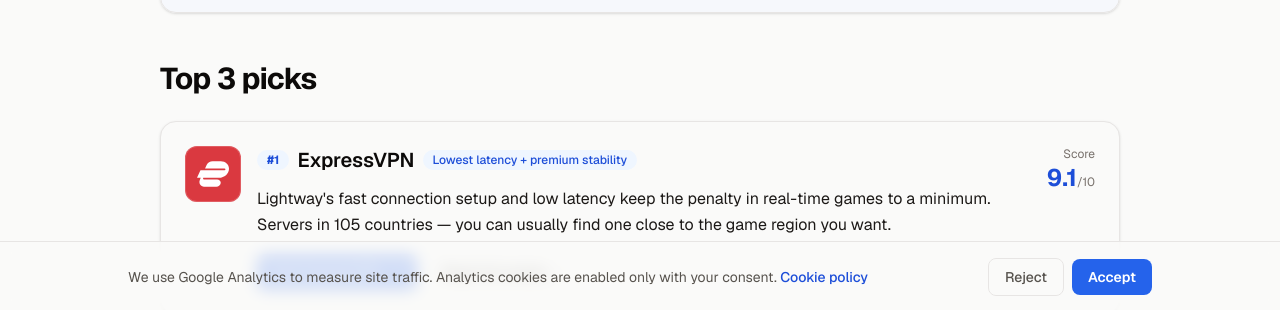
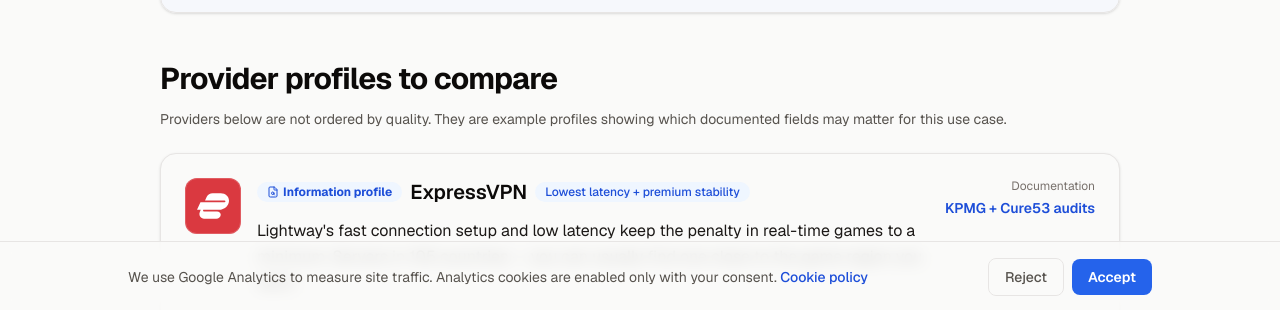
Before and after one commit to atpsec/vpncompaire, a Next.js app: page /en/en-iyi/oyun in a window 1280 px wide. Shown: the part 488-798 px from the top of the page. Built offline with nearby package versions, Linux system fonts and the light colour scheme; no server answers.

Commit message:
Remove rankings and scores from use-case guidance cards

```diff
--- a/src/components/use-case/use-case-page.tsx
+++ b/src/components/use-case/use-case-page.tsx
@@ -1,4 +1,4 @@
-import { ArrowRight, ShieldCheck } from "lucide-react";
+import { ArrowRight, ShieldCheck, FileSearch } from "lucide-react";
 import type { LucideIcon } from "lucide-react";
 import { useLocale, useTranslations } from "next-intl";
 import { Link } from "@/i18n/routing";
@@ -11,6 +11,7 @@ import { JsonLd } from "@/components/seo/json-ld";
 import { breadcrumbSchema, faqSchema } from "@/lib/seo";
 import { getProduct } from "@/data/products";
 import type { Locale } from "@/lib/site";
+import { referenceCopy } from "@/lib/reference-copy";
 
 export type UseCasePick = {
   slug: string;
@@ -33,6 +34,30 @@ export type UseCasePageProps = {
   relatedLinks: { label: string; href: string }[];
 };
 
+const LABELS = {
+  tr: {
+    profilesHeading: "Karşılaştırılabilecek sağlayıcı profilleri",
+    documentation: "Belgelendirme",
+    profile: "Bilgi profili",
+    official: "Resmi kaynağı kontrol et",
+    note: "Aşağıdaki sağlayıcılar kalite sırasına göre listelenmez. Hangi özelliklerin kullanım senaryonuzla ilişkili olduğunu göstermek için örnek profiller olarak sunulur.",
+  },
+  en: {
+    profilesHeading: "Provider profiles to compare",
+    documentation: "Documentation",
+    profile: "Information profile",
+    official: "Check official source",
+    note: "Providers below are not ordered by quality. They are example profiles showing which documented fields may matter for this use case.",
+  },
+  de: {
+    profilesHeading: "Anbieterprofile zum Vergleichen",
+    documentation: "Dokumentation",
+    profile: "Informationsprofil",
+    official: "Offizielle Quelle prüfen",
+    note: "Die Anbieter unten sind nicht nach Qualität geordnet. Sie dienen als Beispielprofile dafür, welche dokumentierten Merkmale für diesen Anwendungsfall relevant sein können.",
+  },
+} as const;
+
 export function UseCasePage({
   slug,
   title,
@@ -46,7 +71,10 @@ export function UseCasePage({
   relatedLinks,
 }: UseCasePageProps) {
   const t = useTranslations("useCase");
-  const locale = useLocale() as Locale;
+  const rawLocale = useLocale();
+  const locale: Locale = rawLocale === "en" || rawLocale === "de" ? rawLocale : "tr";
+  const labels = LABELS[locale];
+  const ref = referenceCopy(locale);
 
   return (
     <>
@@ -64,23 +92,13 @@ export function UseCasePage({
 
       <Container size="md" className="py-12 sm:py-16">
         <p className="text-sm text-ink-muted">
-          <Link href="/" className="hover:text-ink">
-            {t("breadcrumb.home")}
-          </Link>{" "}
-          ›{" "}
-          <Link href="/en-iyi" className="hover:text-ink">
-            {t("breadcrumb.hub")}
-          </Link>{" "}
-          › <span className="text-ink-strong">{badgeLabel}</span>
+          <Link href="/" className="hover:text-ink">{t("breadcrumb.home")}</Link>{" "}›{" "}
+          <Link href="/en-iyi" className="hover:text-ink">{t("breadcrumb.hub")}</Link>{" "}› <span className="text-ink-strong">{badgeLabel}</span>
         </p>
 
         <header className="mt-6">
-          <Badge variant="brand">
-            <Icon className="size-3" /> {badgeLabel}
-          </Badge>
-          <h1 className="mt-3 text-4xl sm:text-5xl font-bold tracking-tight text-ink-strong">
-            {title}
-          </h1>
+          <Badge variant="brand"><Icon className="size-3" /> {badgeLabel}</Badge>
+          <h1 className="mt-3 text-4xl sm:text-5xl font-bold tracking-tight text-ink-strong">{title}</h1>
           <p className="mt-4 text-lg text-ink-muted">{tagline}</p>
         </header>
 
@@ -92,12 +110,11 @@ export function UseCasePage({
         </Card>
 
         <section className="mt-12">
-          <h2 className="text-2xl sm:text-3xl font-bold tracking-tight text-ink-strong">
-            {t("picksHeading", { count: picks.length })}
-          </h2>
+          <h2 className="text-2xl sm:text-3xl font-bold tracking-tight text-ink-strong">{labels.profilesHeading}</h2>
+          <p className="mt-3 text-sm text-ink-muted">{labels.note}</p>
           <div className="mt-6 space-y-4">
-            {picks.map((pick, idx) => {
-              const product = getProduct(pick.slug, locale);
+            {picks.map((pick) => {
+              const product = getProduct(pick.slug, locale === "de" ? "en" : locale);
               if (!product) return null;
               return (
                 <Card key={pick.slug} className="p-6">
@@ -106,43 +123,27 @@ export function UseCasePage({
                     <div className="flex-1 min-w-[200px]">
                       <div className="flex flex-wrap items-center gap-2">
                         <span className="inline-flex items-center justify-center rounded-full bg-brand-50 px-2.5 py-0.5 text-xs font-bold text-brand-700">
-                          #{idx + 1}
+                          <FileSearch className="mr-1 size-3" /> {labels.profile}
                         </span>
-                        <h3 className="text-xl font-semibold text-ink-strong">
-                          {product.brand}
-                        </h3>
+                        <h3 className="text-xl font-semibold text-ink-strong">{product.brand}</h3>
                         <Badge variant="brand">{pick.bestFor}</Badge>
                       </div>
-                      <p className="mt-3 text-ink leading-relaxed">
-                        {pick.why}
-                      </p>
+                      <p className="mt-3 text-ink leading-relaxed">{pick.why}</p>
                       <div className="mt-4 flex flex-wrap gap-3">
                         <Button asChild variant="primary" size="sm">
-                          <a
-                            href={product.pricingUrl}
-                            rel="noopener nofollow"
-                            target="_blank"
-                          >
-                            {t("ctaOfficial", { brand: product.brand })}
-                            <ArrowRight className="size-4" />
+                          <a href={product.pricingUrl} rel="noopener nofollow" target="_blank">
+                            {labels.official}<ArrowRight className="size-4" />
                           </a>
                         </Button>
                         <Button asChild variant="ghost" size="sm">
-                          <Link href={`/inceleme/${product.slug}`}>
-                            {t("readReview")}
-                          </Link>
+                          <Link href={`/inceleme/${product.slug}`}>{ref.profileLink}</Link>
                         </Button>
                       </div>
                     </div>
-                    <div className="text-right">
-                      <div className="text-xs text-ink-subtle">
-                        {t("scoreLabel")}
-                      </div>
-                      <div className="text-2xl font-bold text-brand-700">
-                        {product.score.toFixed(1)}
-                        <span className="text-xs text-ink-subtle font-normal">
-                          /10
-                        </span>
+                    <div className="max-w-[180px] text-right">
+                      <div className="text-xs text-ink-subtle">{labels.documentation}</div>
+                      <div className="mt-1 text-sm font-semibold text-brand-700">
+                        {product.highlights.audits ?? "—"}
                       </div>
                     </div>
                   </div>
@@ -155,37 +156,19 @@ export function UseCasePage({
         {considerations.length > 0 && (
           <section className="mt-16 prose prose-stone max-w-none">
             <h2>{t("considerationsHeading")}</h2>
-            {considerations.map((c) => (
-              <div key={c.title}>
-                <h3>{c.title}</h3>
-                <p>{c.body}</p>
-              </div>
-            ))}
+            {considerations.map((c) => <div key={c.title}><h3>{c.title}</h3><p>{c.body}</p></div>)}
           </section>
         )}
 
         <section className="mt-16 prose prose-stone max-w-none">
           <h2>{t("faqHeading")}</h2>
-          {faqs.map((f) => (
-            <div key={f.q}>
-              <h3>{f.q}</h3>
-              <p>{f.a}</p>
-            </div>
-          ))}
+          {faqs.map((f) => <div key={f.q}><h3>{f.q}</h3><p>{f.a}</p></div>)}
         </section>
 
         <section className="mt-16 rounded-xl border border-border bg-brand-50/30 p-6 text-center">
           <p className="text-sm text-ink-muted">{t("relatedHeading")}</p>
           <div className="mt-3 flex flex-wrap gap-2 justify-center">
-            {relatedLinks.map((l) => (
-              <Link
-                key={l.href}
-                href={l.href}
-                className="inline-flex items-center gap-1 rounded-full border border-border bg-surface-base px-3 py-1 text-sm hover:border-brand-300"
-              >
-                {l.label}
-              </Link>
-            ))}
+            {relatedLinks.map((l) => <Link key={l.href} href={l.href} className="inline-flex items-center gap-1 rounded-full border border-border bg-surface-base px-3 py-1 text-sm hover:border-brand-300">{l.label}</Link>)}
           </div>
         </section>
       </Container>
```
